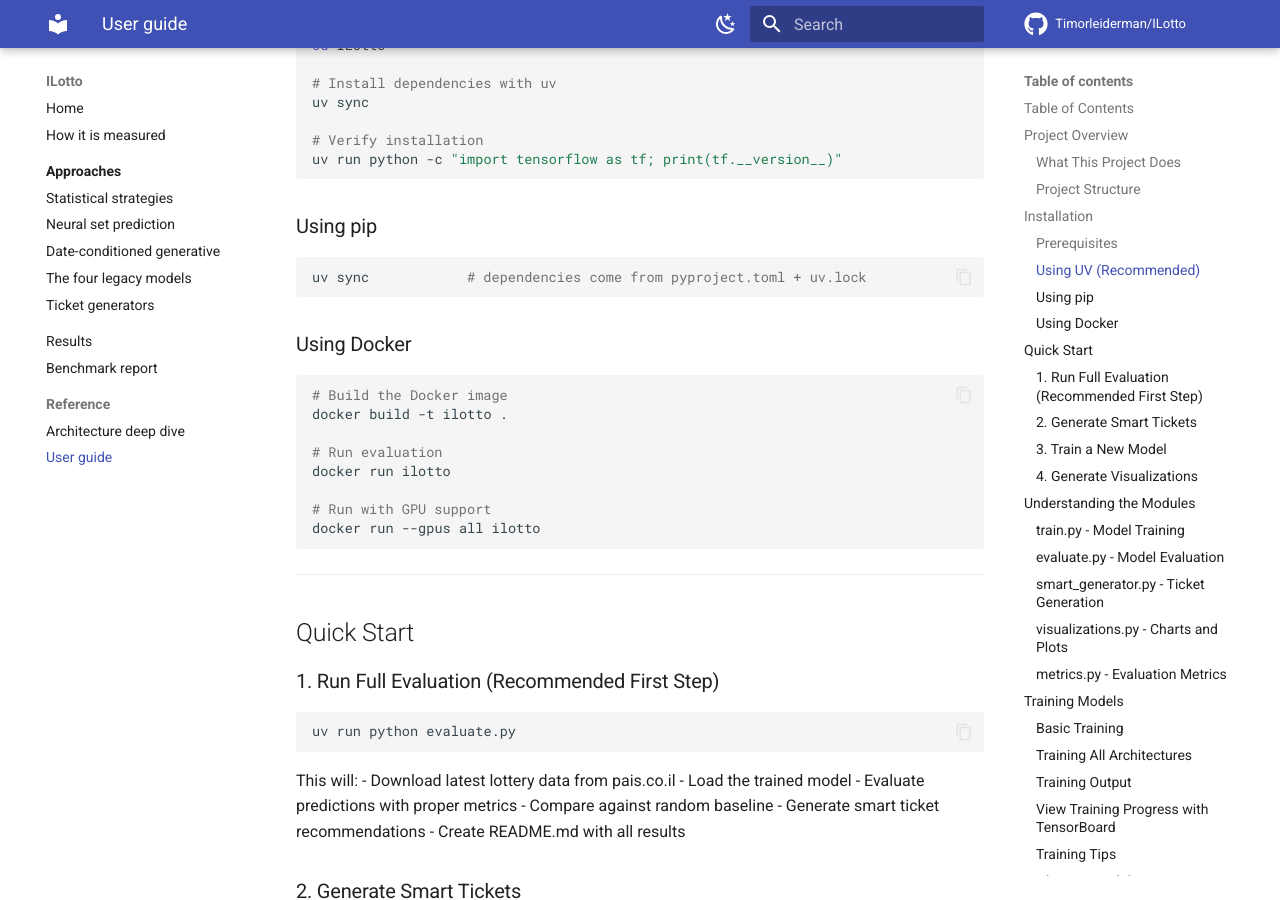
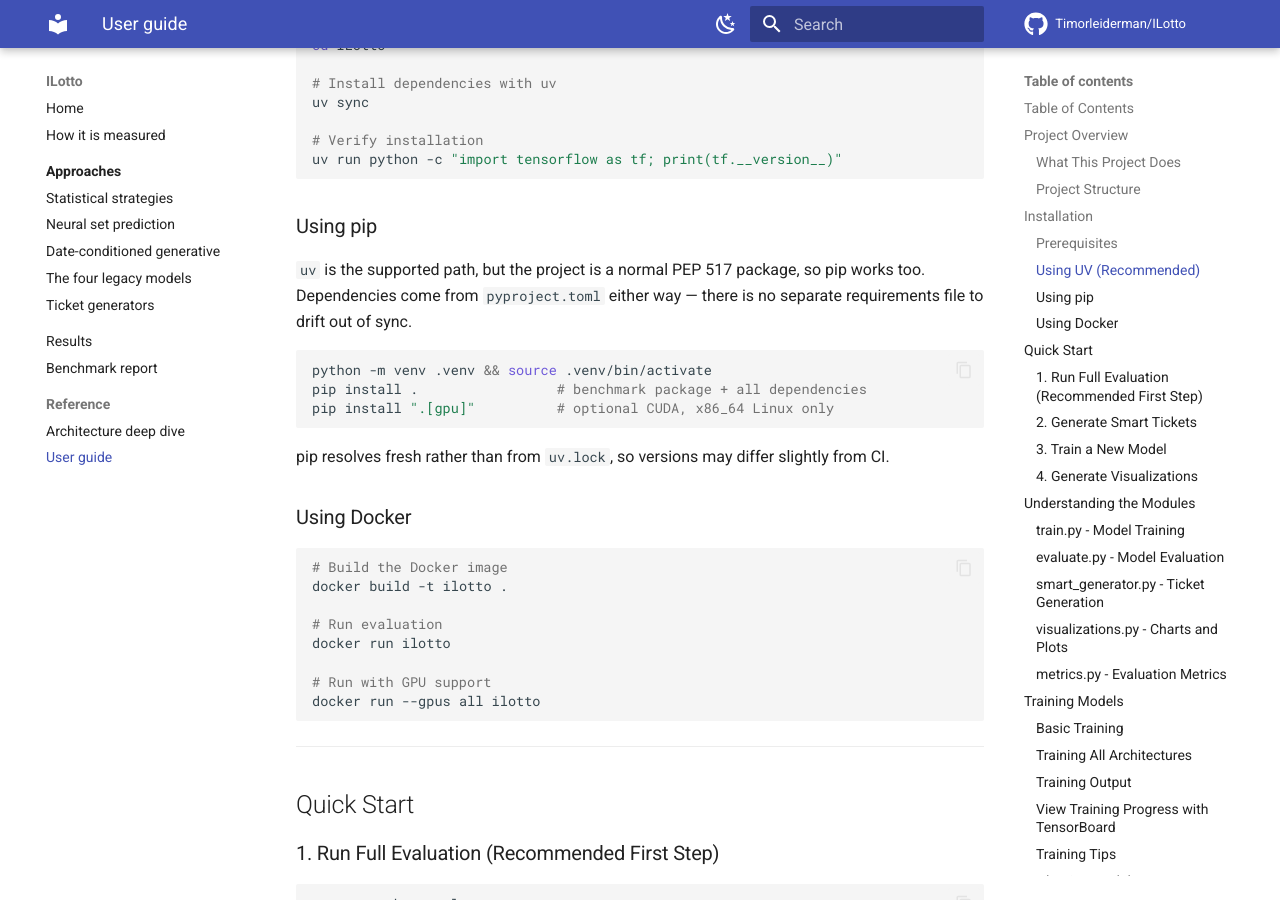
Before and after one commit to Timorleiderman/ILotto, an MkDocs documentation site: the page built from docs/reference/guide.md, in a window 1280 px wide and 900 px high, scrolled down 1733 px. Built offline with MkDocs 1.6.1 and Material for MkDocs 9.7.7, drawn with Linux system fonts in a browser that asks for light colours; comment, search, counter and statistics services are not loaded.

Commit message:
fix: add .dockerignore and make the pip path real
Both from review, both correct.

The Dockerfile creates a Linux virtualenv at /app/.venv and then runs
COPY . . over it. Docker does not read .gitignore and there was no
.dockerignore, so a host .venv -- 1.9 GB of arm64 interpreter symlinks and
native wheels on this machine -- would have overwritten the container's
environment and left uv run unable to execute. This is precisely the class
of bug that "the Docker build is unverified" was hiding.

GUIDE.md's "Using pip" section had been left saying `uv sync`, which is
useless to the one reader who chose that section. The project also had no
[build-system], so `pip install .` could not have worked even if
documented. Added a hatchling backend exporting the bench package, so the
pip path is real: the wheel builds, contains bench/, and declares all 19
dependencies plus the gpu extra.

Co-Authored-By: Claude Opus 5 (1M context) <noreply@anthropic.com>
Claude-Session: https://claude.ai/code/session_013kbWC9uRRpwPUBhBYjfaNF

````diff
--- a/GUIDE.md
+++ b/GUIDE.md
@@ -73,9 +73,17 @@ uv run python -c "import tensorflow as tf; print(tf.__version__)"
 
 ### Using pip
 
+`uv` is the supported path, but the project is a normal PEP 517 package, so pip works too.
+Dependencies come from `pyproject.toml` either way — there is no separate requirements file
+to drift out of sync.
+
 ```bash
-uv sync            # dependencies come from pyproject.toml + uv.lock
+python -m venv .venv && source .venv/bin/activate
+pip install .                 # benchmark package + all dependencies
+pip install ".[gpu]"          # optional CUDA, x86_64 Linux only
 ```
+
+pip resolves fresh rather than from `uv.lock`, so versions may differ slightly from CI.
 
 ### Using Docker
 
````
Also changed, not shown: CLAUDE.md (+2 -0 lines), pyproject.toml (+9 -0 lines), 2 other files.
